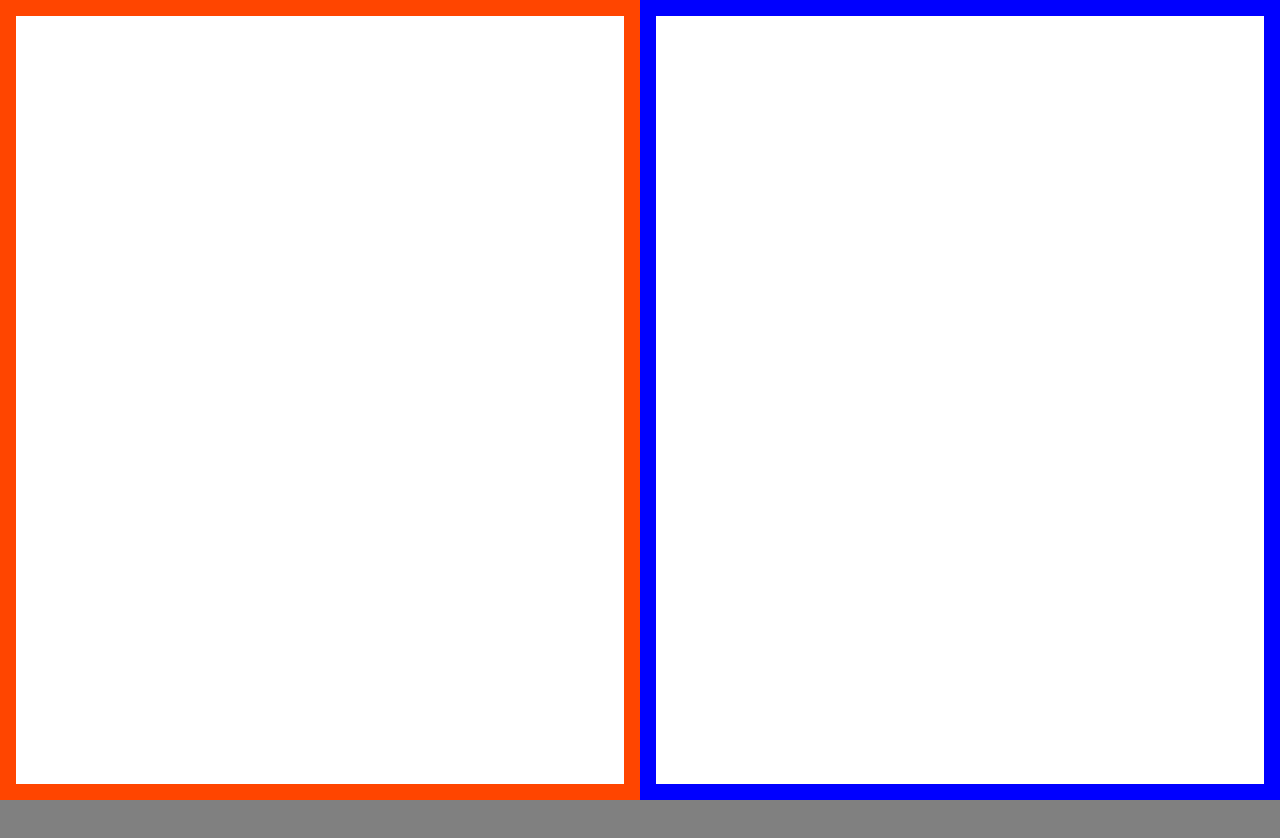
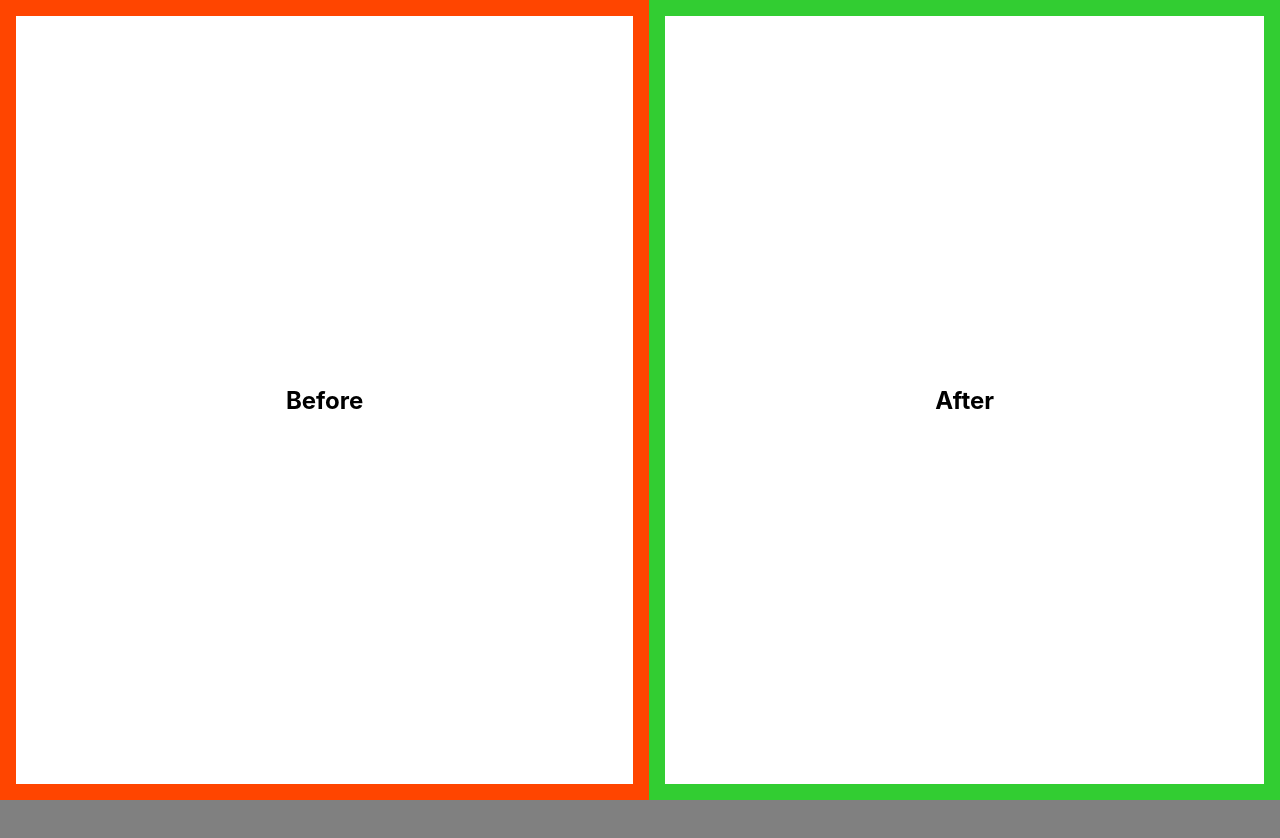
Before and after one commit to nhatkha1407/100vh, a plain HTML site: page index.html in a window 1280 px wide. Shown: the top 838 px of the page. Drawn offline with Linux system fonts and the light colour scheme.

Commit message:
Add text

```diff
--- a/index.html
+++ b/index.html
@@ -12,6 +12,8 @@
         flex-wrap: wrap;
         height: 200vh;
         background-color: gray;
+        font-family: -apple-system, BlinkMacSystemFont, "Segoe UI", Roboto,
+          Oxygen, Ubuntu, Cantarell, "Open Sans", "Helvetica Neue", sans-serif;
       }
 
       .section {
@@ -19,6 +21,8 @@
         height: 100vh;
         box-shadow: inset 0px 0px 0px 1rem var(--section-color);
         background-color: white;
+        display: grid;
+        place-items: center;
       }
 
       .section-1 {
@@ -26,15 +30,18 @@
       }
 
       .section-2 {
-        --section-color: blue;
+        --section-color: limegreen;
         height: calc(var(--vh, 1vh) * 100);
       }
     </style>
-
   </head>
   <body>
-    <section class="section section-1"></section>
-    <section class="section section-2"></section>
+    <section class="section section-1">
+      <h1>Before</h1>
+    </section>
+    <section class="section section-2">
+      <h1>After</h1>
+    </section>
 
     <script>
       let vh = window.innerHeight * 0.01;
@@ -44,6 +51,5 @@
         document.documentElement.style.setProperty("--vh", `${vh}px`);
       });
     </script>
-
   </body>
 </html>
```
